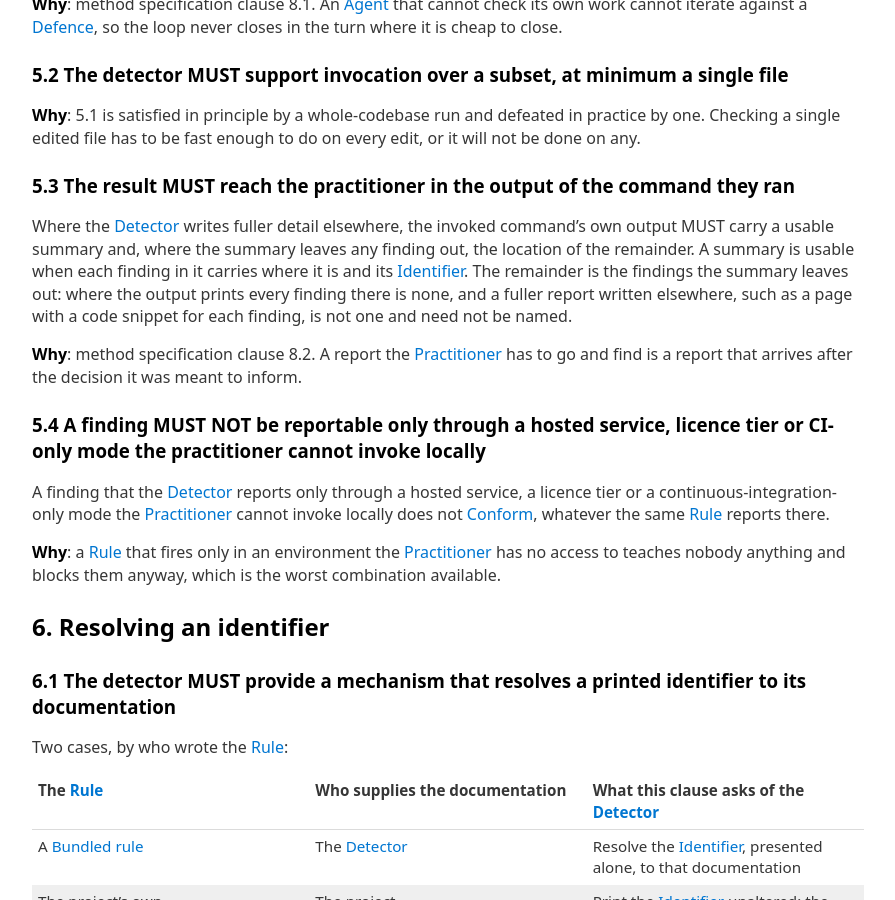
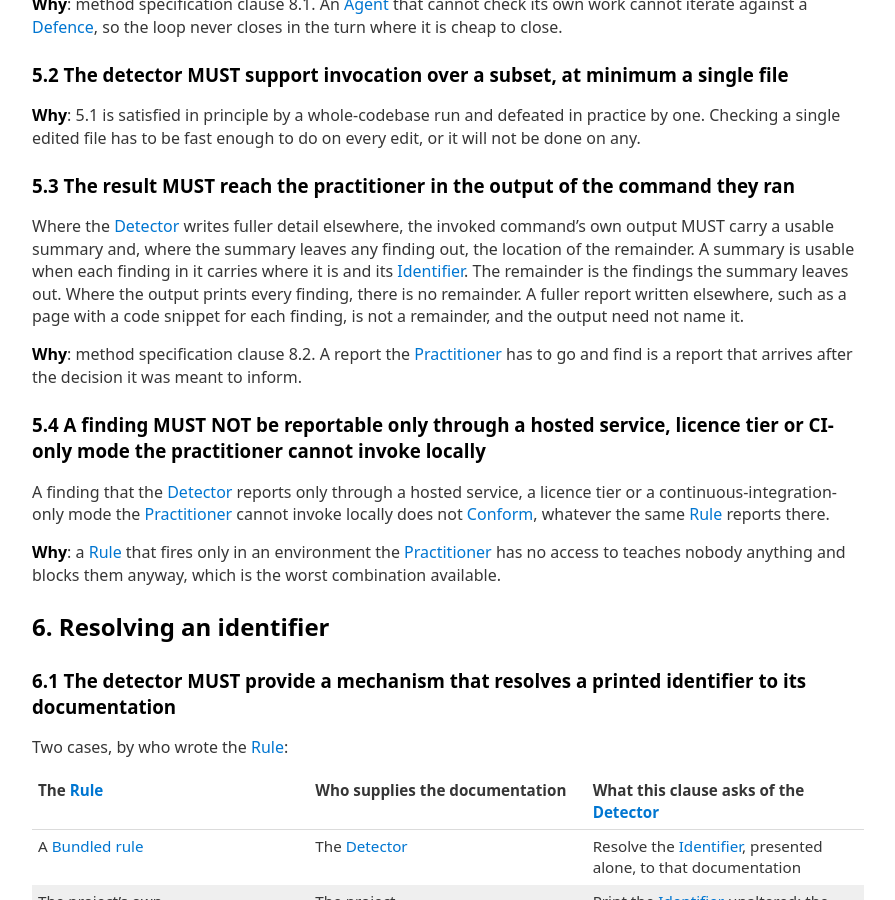
Before and after one commit to Defence-Before-Fix/defence-before-fix.github.io, a Jekyll site: the page built from DETECTOR-SPEC.md, in a window 1280 px wide and 900 px high, scrolled down 3752 px. Shown: the whole window, without its empty margins (192-1087 px from the left). Built offline with Jekyll 4.4.1, drawn with Linux system fonts in a browser that asks for light colours; our own code applies the rules of GitHub Pages for plain Markdown files.

Commit message:
Detector 5.3: the remainder in three plain sentences
After run 77: the remainder is the findings the summary leaves out; where the output prints
every finding there is no remainder; a fuller report written elsewhere is not a remainder and
the output need not name it. The changelog names runs 73 and 77.

Co-Authored-By: Claude Fable 5.1 <noreply@anthropic.com>

```diff
--- a/DETECTOR-SPEC.md
+++ b/DETECTOR-SPEC.md
@@ -160,9 +160,9 @@ any.
 Where the [Detector] writes fuller detail elsewhere, the invoked command's own output MUST
 carry a usable summary and, where the summary leaves any finding out, the location of the
 remainder. A summary is usable when each finding in it carries where it is and its
-[Identifier]. The remainder is the findings the summary leaves out: where the output prints
-every finding there is none, and a fuller report written elsewhere, such as a page with a code
-snippet for each finding, is not one and need not be named.
+[Identifier]. The remainder is the findings the summary leaves out. Where the output prints
+every finding, there is no remainder. A fuller report written elsewhere, such as a page with a
+code snippet for each finding, is not a remainder, and the output need not name it.
 
 **Why**: method specification clause 8.2. A report the [Practitioner] has to go and find is a
 report that arrives after the decision it was meant to inform.
```
Also changed, not shown: CHANGELOG.md.
